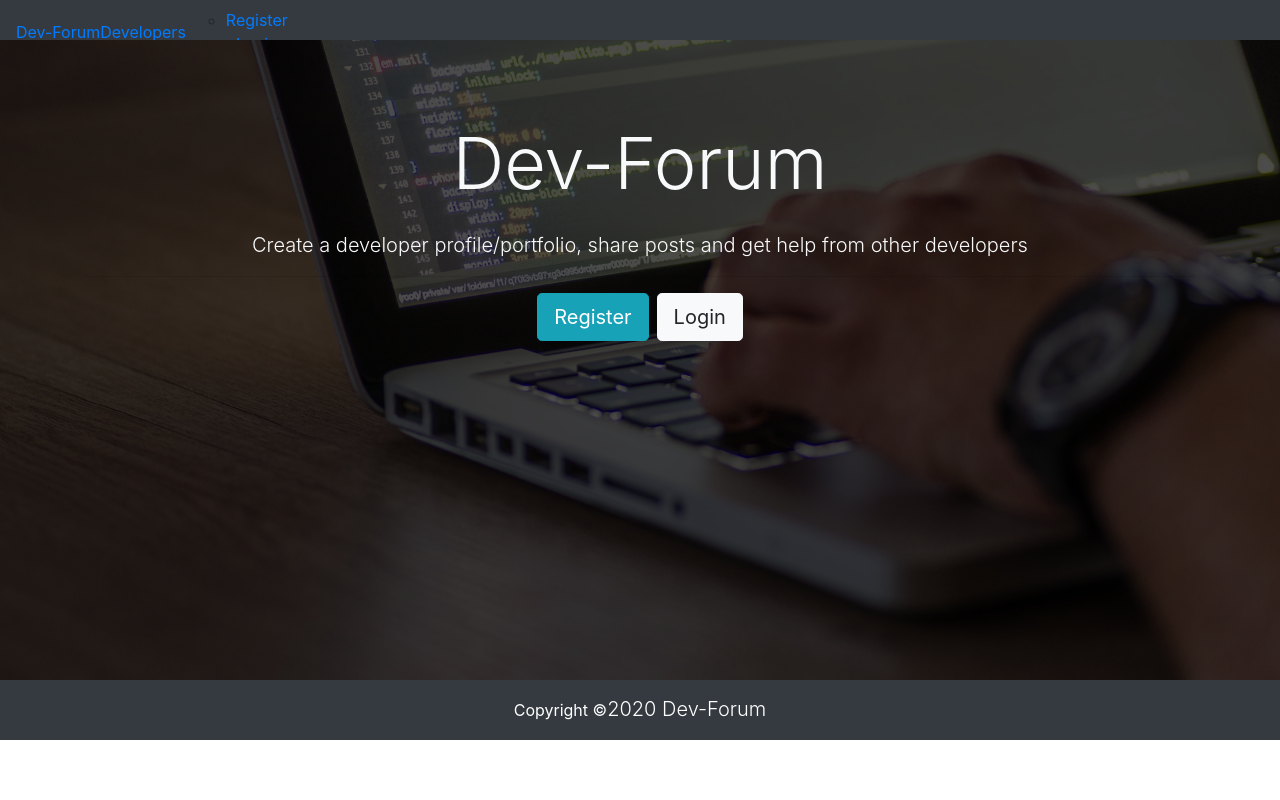
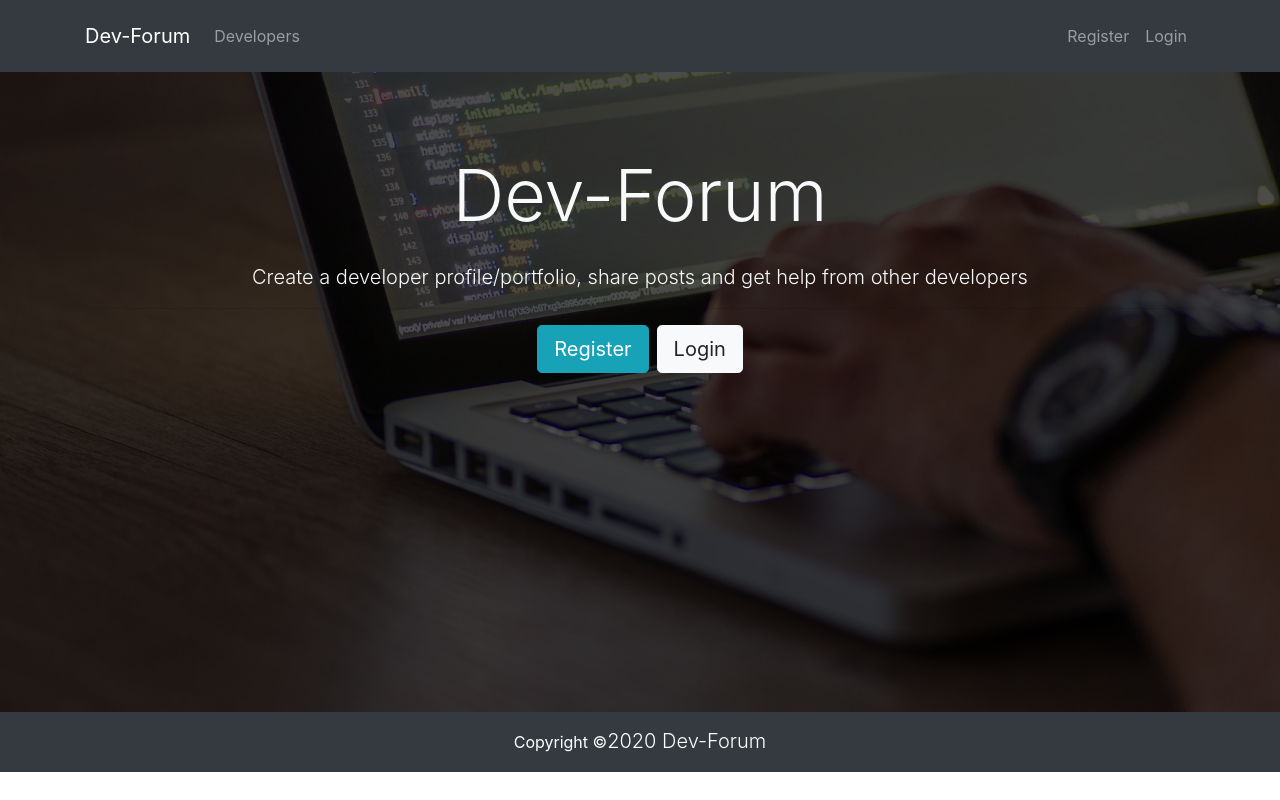
Before and after one commit to AsiwajuDev/forum, a React (Create React App) app: page / in a window 1280 px wide. Built offline with nearby package versions, Linux system fonts and the light colour scheme.

Commit message:
Navbar error fixed

```diff
--- a/src/components/layout/Navbar.js
+++ b/src/components/layout/Navbar.js
@@ -19,7 +19,7 @@
   render() {
     const { isAuthenticated, user } = this.props.auth;
 
-    const authLink = (
+    const authLinks = (
       <ul classNameName="navbar-nav ml-auto">
         <li classNameName="nav-item">
           <Link
@@ -41,14 +41,14 @@
     );
 
     const guestLinks = (
-      <ul classNameName="navbar-nav ml-auto">
-        <li classNameName="nav-item">
-          <Link classNameName="nav-link" to="/register">
+      <ul className="navbar-nav ml-auto">
+        <li className="nav-item">
+          <Link className="nav-link" to="/register">
             Register
           </Link>
         </li>
-        <li classNameName="nav-item">
-          <Link classNameName="nav-link" to="/login">
+        <li className="nav-item">
+          <Link className="nav-link" to="/login">
             Login
           </Link>
         </li>
@@ -57,37 +57,31 @@
 
     return (
       <div>
-        <nav className="navbar navbar-expand-lg navbar-dark bg-dark">
-          <Link classNameName="navbar-brand" to="/">
+        <nav className="navbar navbar-expand-sm navbar-dark bg-dark mb-4 p-3">
+          <div className="container">
+            <Link className="navbar-brand" to="/">
               {this.props.brandName}
             </Link>
+            <button
+              className="navbar-toggler"
+              type="button"
+              data-toggle="collapse"
+              data-target="#mobile-nav"
+            >
+              <span className="navbar-toggler-icon" />
+            </button>
+
+            <div className="collapse navbar-collapse" id="mobile-nav">
               <ul className="navbar-nav mr-auto">
-            <li classNameName="nav-item">
-              <Link classNameName="nav-link" to="/profiles">
+                <li className="nav-item">
+                  <Link className="nav-link" to="/profiles">
                     {" "}
                     Developers
                   </Link>
                 </li>
               </ul>
-          <button
-            className="navbar-toggler"
-            type="button"
-            data-toggle="collapse"
-            data-target="#navbarSupportedContent"
-            aria-controls="navbarSupportedContent"
-            aria-expanded="false"
-            aria-label="Toggle navigation"
-          >
-            <span className="navbar-toggler-icon"></span>
-          </button>
-
-          <div
-            className="collapse navbar-collapse text-center"
-            id="navbarSupportedContent"
-          >
-            <ul class="navbar-nav mr-auto">
-              {isAuthenticated ? authLink : guestLinks}
-            </ul>
+              {isAuthenticated ? authLinks : guestLinks}
+            </div>
           </div>
         </nav>
       </div>
```
Lines whose indentation alone changed are shown as unchanged.
